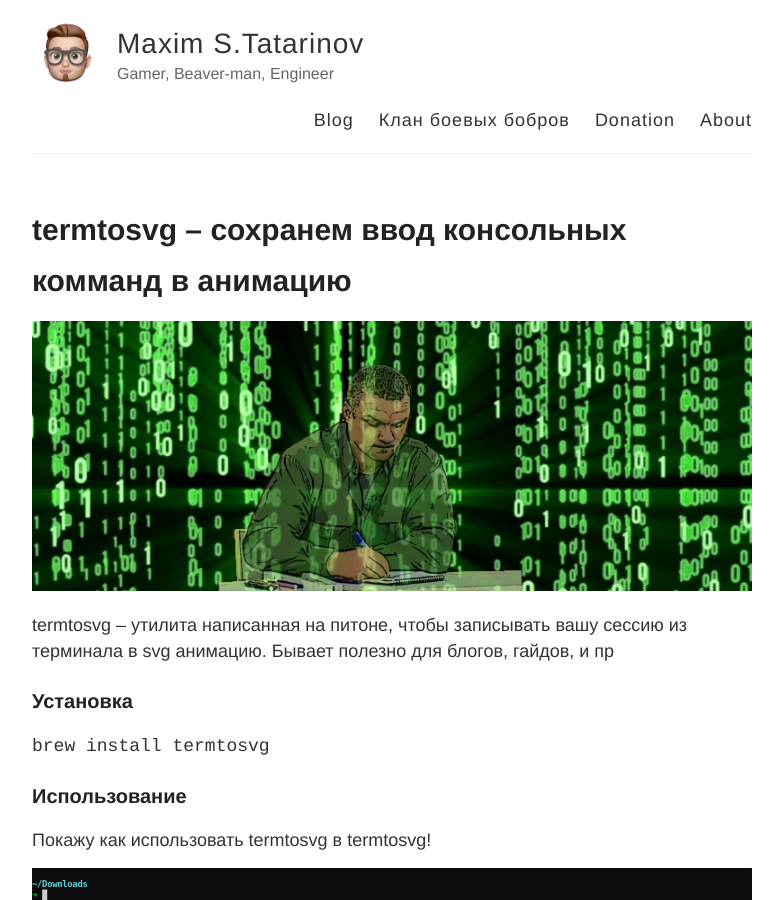
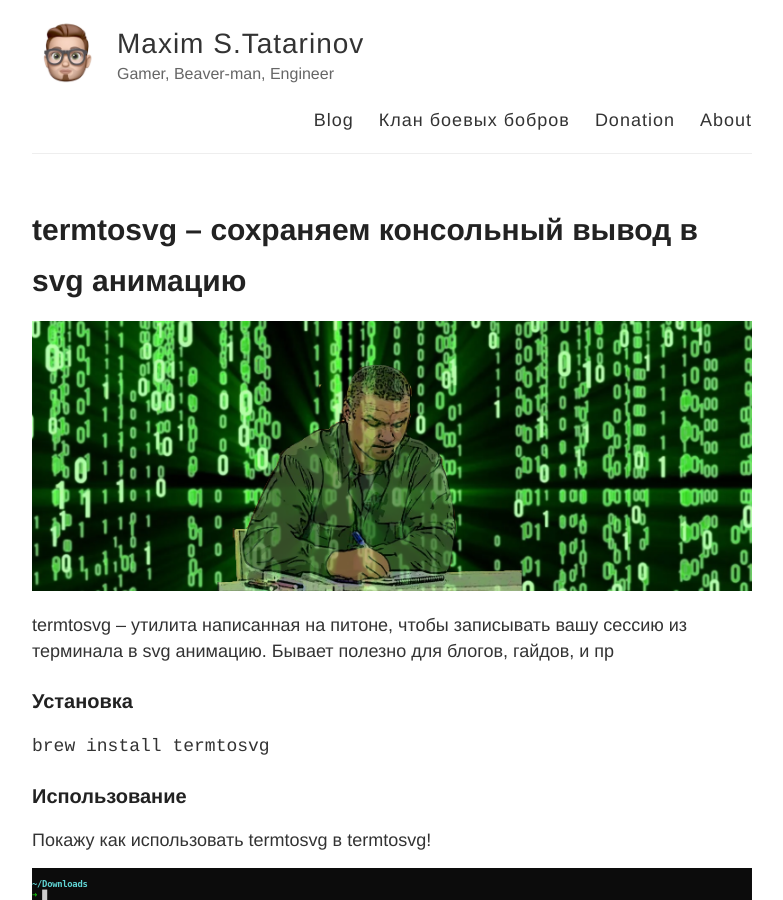
Before and after one commit to tatarinovms/tatarinovms.github.io, a Jekyll site: the page built from _posts/2022-05-31-recordshell.md, in a window 1280 px wide and 900 px high. Shown: the whole window, without its empty margins (248-1031 px from the left). Built offline with Jekyll 4.4.1, drawn with Linux system fonts in a browser that asks for light colours.

Commit message:
termtosvg

```diff
--- a/_posts/2022-05-31-recordshell.md
+++ b/_posts/2022-05-31-recordshell.md
@@ -1,6 +1,6 @@
 ---
 layout: post
-title: termtosvg – сохранем ввод консольных комманд в анимацию
+title: termtosvg – сохраняем консольный вывод в svg анимацию
 tags: MacOS, CLI
 ---
 ![](https://raw.githubusercontent.com/tatarinovms/tatarinovms.github.io/master/images/posts/termtosvg/logo.png)
```
